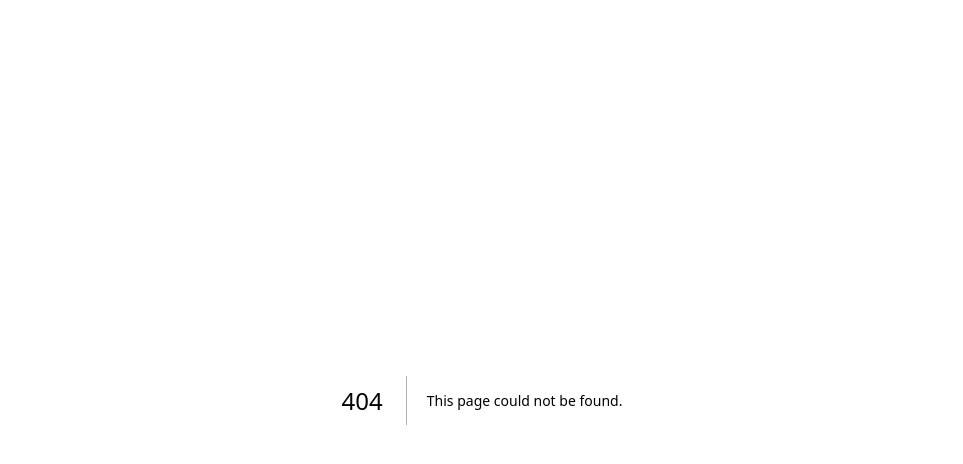
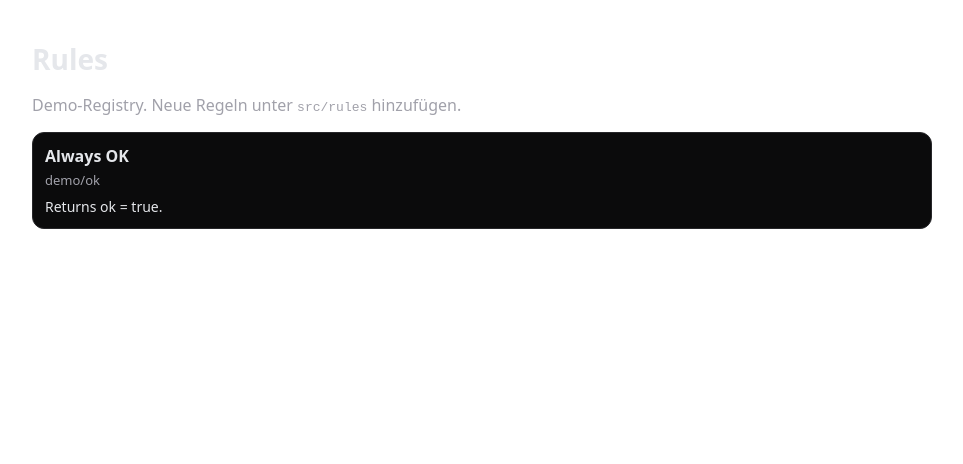
Before and after one commit to glitzereinhorn270487/firefly, a Next.js app: page /settings/rules in a window 1280 px wide. Before the commit this address had no page. Shown: the top 464 px of the page, without its empty margins (158-1121 px from the left). Built offline with nearby package versions, Linux system fonts and the light colour scheme.

Commit message:
feat(rules): add registry, example rule, API + admin page — Rules-Stubs + Admin-Page

```diff
--- /dev/null
+++ b/app/api/rules/route.ts
@@ -0,0 +1,12 @@
+import { NextResponse } from "next/server";
+import * as Rules from "@/src/rules";
+
+export async function GET() {
+  // Import oben sorgt dafür, dass die Demo-Rule registriert ist
+  const list = Rules.Registry.all().map(r => ({
+    id: r.id,
+    name: r.name,
+    description: r.description ?? "",
+  }));
+  return NextResponse.json({ ok: true, rules: list });
+}
--- /dev/null
+++ b/app/settings/rules/page.tsx
@@ -0,0 +1,29 @@
+import * as Rules from "@/src/rules";
+import { RuleCard } from "@/components/RuleCard";
+
+export const dynamic = "force-dynamic";
+
+export default async function RulesPage() {
+  const list = Rules.Registry.all();
+
+  return (
+    <main style={{
+      maxWidth: 900,
+      margin: "40px auto",
+      padding: "0 16px",
+      color: "#e5e7eb",
+      fontFamily: "ui-sans-serif, system-ui, -apple-system, Segoe UI, Roboto, Helvetica, Arial"
+    }}>
+      <h1 style={{ fontSize: 28, fontWeight: 700, marginBottom: 16 }}>Rules</h1>
+      <p style={{ color: "#a1a1aa" }}>
+        Demo-Registry. Neue Regeln unter <code>src/rules</code> hinzufügen.
+      </p>
+
+      <div style={{ display: "grid", gap: 12 }}>
+        {list.map(r => (
+          <RuleCard key={r.id} id={r.id} name={r.name} description={r.description} />
+        ))}
+      </div>
+    </main>
+  );
+}
--- /dev/null
+++ b/components/RuleCard.tsx
@@ -0,0 +1,14 @@
+"use client";
+import * as React from "react";
+
+type Props = { id: string; name: string; description?: string };
+
+export function RuleCard({ id, name, description }: Props) {
+  return (
+    <div style={{ padding: 12, border: "1px solid #27272a", borderRadius: 12, background: "#0b0b0c" }}>
+      <div style={{ fontWeight: 600 }}>{name}</div>
+      <div style={{ color: "#a1a1aa", fontSize: 13, marginTop: 4 }}>{id}</div>
+      {description ? <div style={{ marginTop: 8, fontSize: 14 }}>{description}</div> : null}
+    </div>
+  );
+}
--- /dev/null
+++ b/src/rules/examples/demoRule.ts
@@ -0,0 +1,12 @@
+import type { Rule, RuleResult } from "../types";
+
+export const demoRule: Rule = {
+  id: "demo/ok",
+  name: "Always OK",
+  description: "Returns ok = true.",
+  run: (ctx): RuleResult => ({
+    id: "demo/ok",
+    ok: true,
+    detail: new Date(ctx.now).toISOString(),
+  }),
+};
--- /dev/null
+++ b/src/rules/index.ts
@@ -0,0 +1,8 @@
+import { register } from "./registry";
+import { demoRule } from "./examples/demoRule";
+
+// Registrierung der eingebauten Rules
+register(demoRule);
+
+export * as Registry from "./registry";
+export * from "./types";
--- /dev/null
+++ b/src/rules/registry.ts
@@ -0,0 +1,15 @@
+import type { Rule } from "./types";
+
+const _rules: Rule[] = [];
+
+export function register(rule: Rule): void {
+  _rules.push(rule);
+}
+
+export function all(): Rule[] {
+  return _rules.slice();
+}
+
+export function byId(id: string): Rule | undefined {
+  return _rules.find(r => r.id === id);
+}
--- /dev/null
+++ b/src/rules/types.ts
@@ -0,0 +1,16 @@
+export interface RuleContext {
+  now: number;
+}
+
+export interface RuleResult {
+  id: string;
+  ok: boolean;
+  detail?: string;
+}
+
+export interface Rule {
+  id: string;
+  name: string;
+  description?: string;
+  run(ctx: RuleContext): Promise<RuleResult> | RuleResult;
+}
```
Also changed, not shown: .firefly_commit.txt, .firefly_task.txt, .firefly_title.txt, 1 other file (tests, documents, lock files or other folders).
